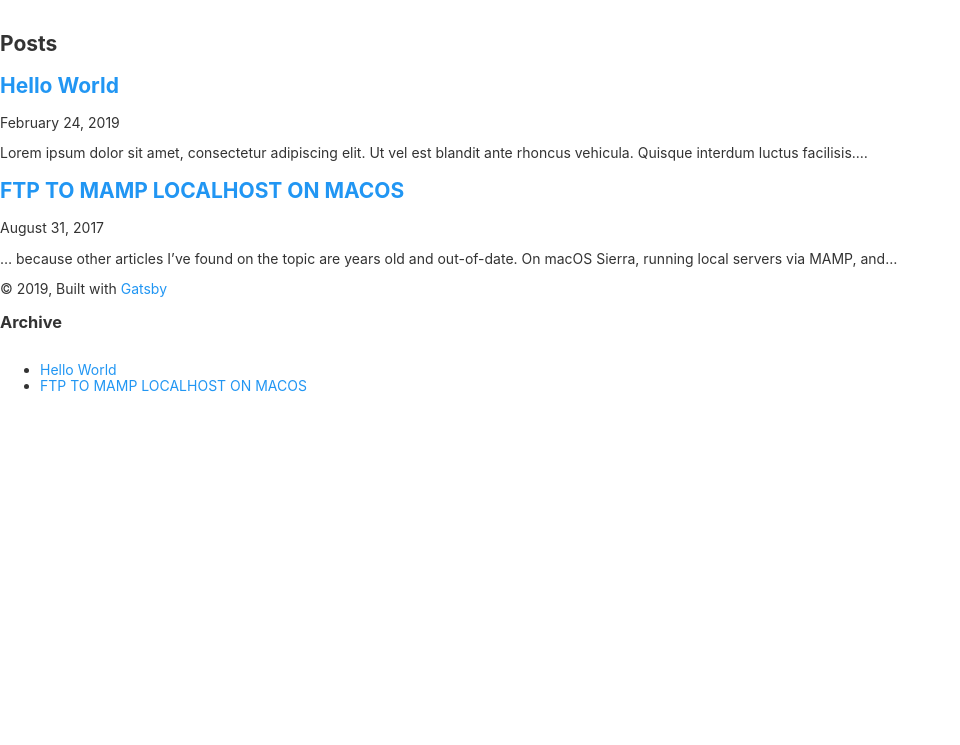
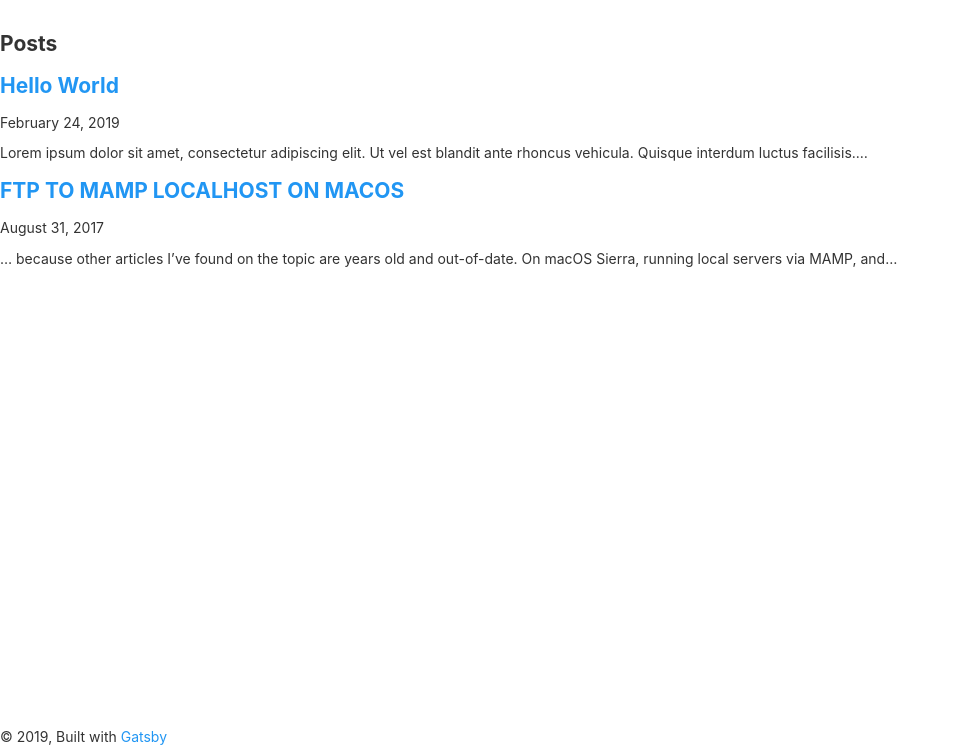
Before and after one commit to mjcampagna/slithy-me, a Gatsby site: page / in a window 1280 px wide. Shown: the part 55-800 px from the top of the page, without its empty margins (0-960 px from the left). Built offline with nearby package versions, Linux system fonts and the light colour scheme; Gatsby itself is replaced by a stand-in of ours.

Commit message:
Add Footer as component

```diff
--- /dev/null
+++ b/src/components/Footer/index.js
@@ -0,0 +1,11 @@
+import React from "react"
+
+const Footer = () => (
+	<footer>
+		&copy; {new Date().getFullYear()}, Built with
+		{` `}
+		<a href="https://www.gatsbyjs.org">Gatsby</a>
+	</footer>
+)
+
+export default Footer
--- a/src/components/Header/index.js
+++ b/src/components/Header/index.js
@@ -1,6 +1,6 @@
+import React from "react"
+import PropTypes from "prop-types"
 import { Link } from "gatsby"
-import PropTypes from "prop-types"
-import React from "react"
 
 const Header = ({ siteTitle }) => (
   <header>
--- a/src/components/Layout/index.js
+++ b/src/components/Layout/index.js
@@ -7,7 +7,7 @@ import './style.css'
 // import './layout.css'
 
 import Header from '../Header'
-import Archive from '../Archive'
+import Footer from '../Footer'
 
 const Layout = ({ children }) => (
   <StaticQuery
@@ -22,17 +22,11 @@ const Layout = ({ children }) => (
     `}
     render={data => (
       <>
-        <Header siteTitle={data.site.siteMetadata.title} />
-        <div>
-          <main>{children}</main>
-          <footer>
-            © {new Date().getFullYear()}, Built with
-            {` `}
-            <a href="https://www.gatsbyjs.org">Gatsby</a>
-          </footer>
-        </div>
-
-        <Archive />
+        <Header
+          siteTitle={data.site.siteMetadata.title}
+        />
+        <main>{children}</main>
+        <Footer />
       </>
     )}
   />
--- a/src/components/Layout/style.css
+++ b/src/components/Layout/style.css
@@ -21,6 +21,10 @@ body,
 	min-height: 100%;
 }
 
+main {
+	flex: 1 0 auto;
+}
+
 a {
 	cursor: pointer;
 }
```
